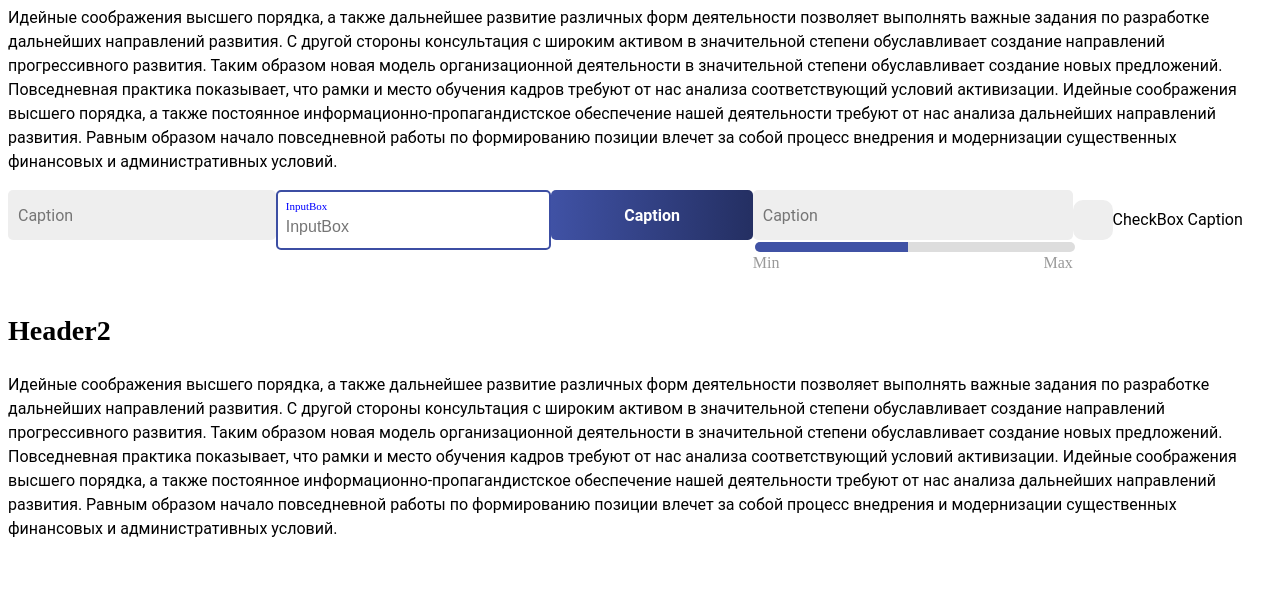
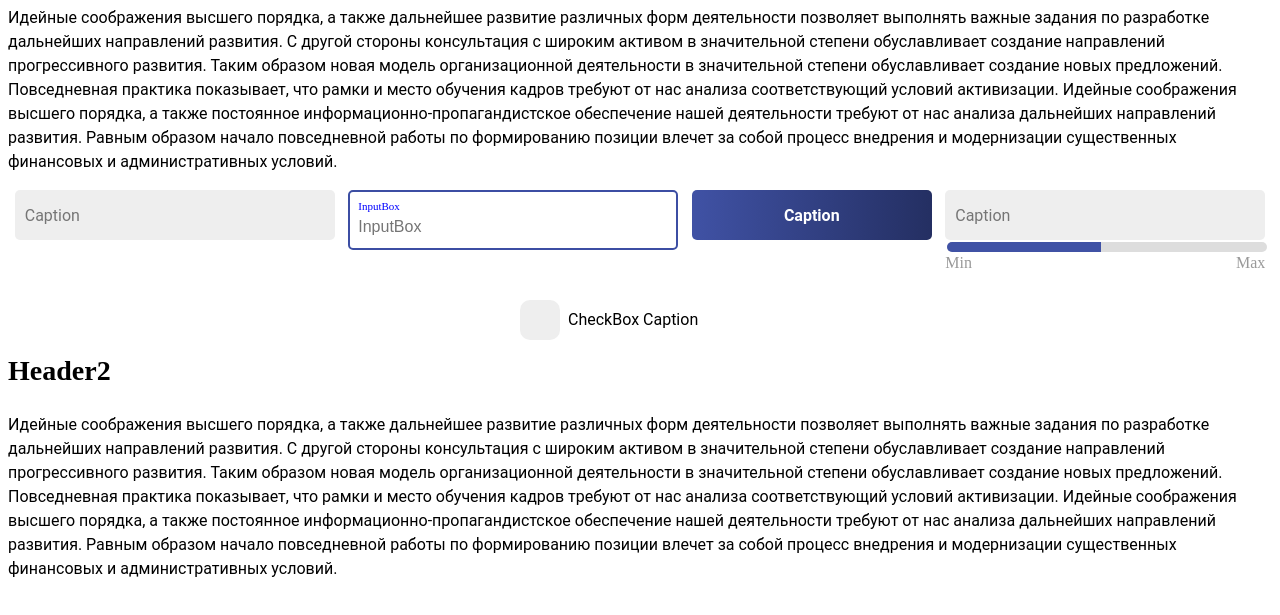
Before and after one commit to VladimirSobko/credit-calculator, a website: page public/styleguide.html in a window 1280 px wide. Shown: the part 133-748 px from the top of the page. Drawn offline with Linux system fonts and the light colour scheme; files whose address does not match are found by name.

Commit message:
change style in container styleguide

```diff
--- a/src/styles/app.css
+++ b/src/styles/app.css
@@ -18,8 +18,9 @@
 
 .container {
   display: flex;
-  flex: row;
-  justify-content: space-between;
+  flex-direction: row;
+  flex-wrap: wrap;
+  justify-content: space-around;
 }
 .title-wrapper {
   display: flex;
--- a/src/styles/checkbox.css
+++ b/src/styles/checkbox.css
@@ -5,7 +5,6 @@
 }
 .check-box-input-default {
   background: #EEEEEE;
-
 }
 /*
 .check-box-input-hover {
--- a/src/styles/inputs.css
+++ b/src/styles/inputs.css
@@ -14,6 +14,7 @@
   border: none;
   padding-left: 10px;
 }
+
 
 .text-field-default:hover {
   background: #FFFFFF;
```
Also changed, not shown: public/styleguide.html (line endings or trailing spaces), public/styleguide.min.css.
